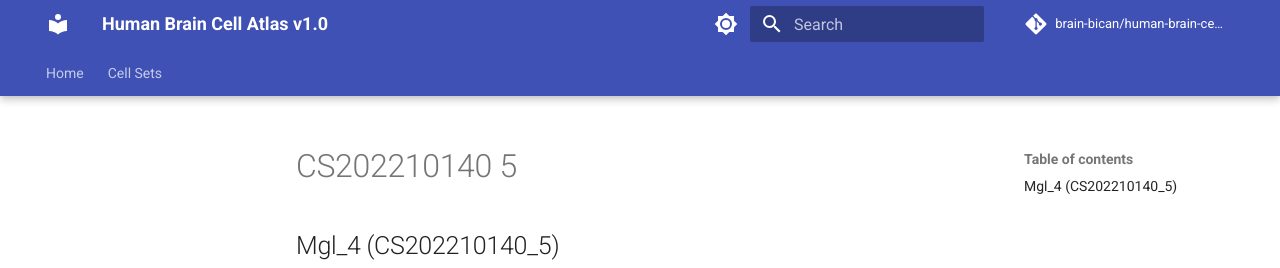
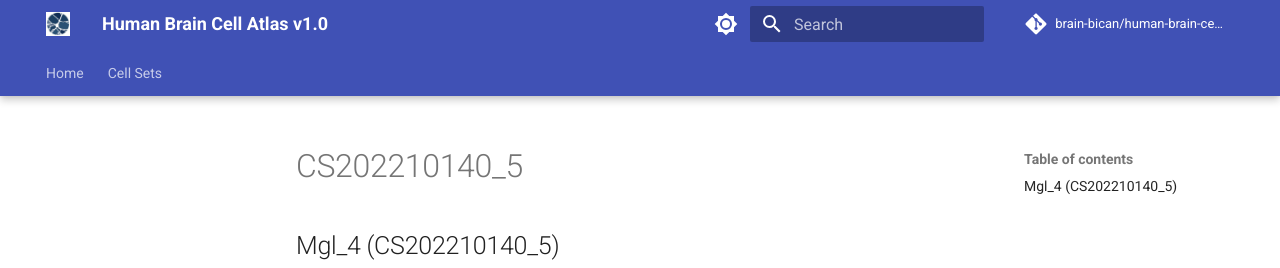
Before and after one commit to brain-bican/human-brain-cell-atlas_v1_non-neuronal, an MkDocs documentation site: the page built from docs/cell_sets/CS202210140_5.md, in a window 1280 px wide and 900 px high. Shown: the top 268 px of the window. Built offline with MkDocs 1.6.1 and Material for MkDocs 9.7.7, drawn with Linux system fonts in a browser that asks for light colours; comment, search, counter and statistics services are not loaded.

Commit message:
theme change

```diff
--- a/mkdocs.yml
+++ b/mkdocs.yml
@@ -30,9 +30,12 @@ theme:
       toggle:
         icon: material/brightness-4
         name: Switch to light mode
+  favicon: assets/icon.png
+  logo: assets/icon.png
 
 plugins:
   - search
   - include_dir_to_nav:
       file_name_as_title: true
       sort_file: false
+      sort_directory: false
```
Also changed, not shown: docs/cell_sets/CS202210140_5.md (+3 -0 lines), docs/assets/icon.png (added).
